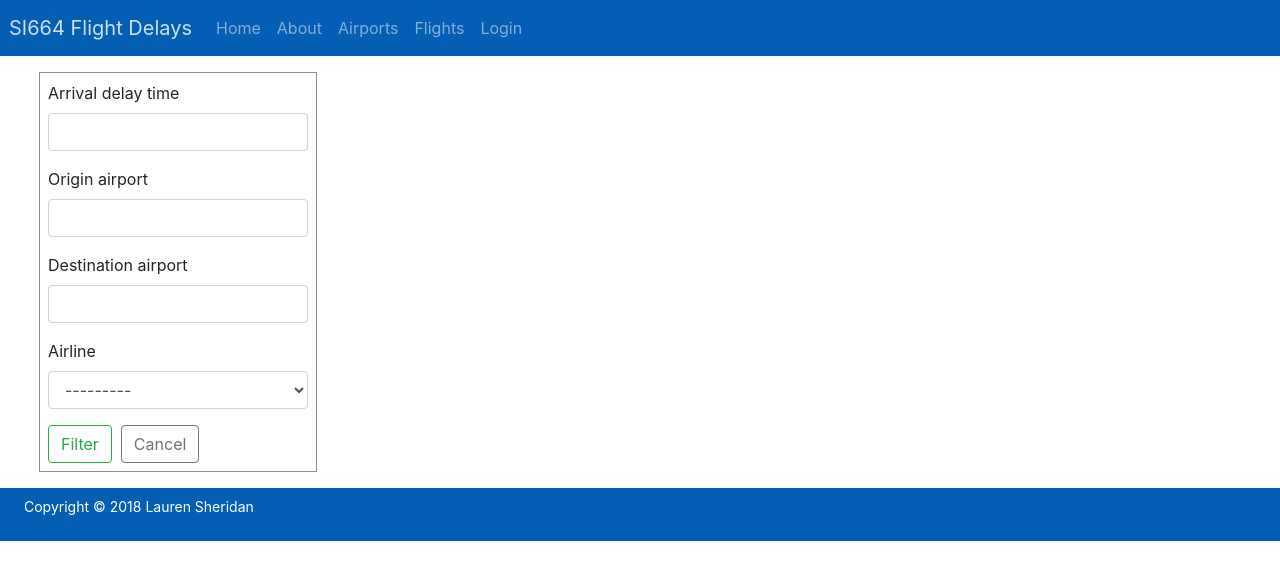
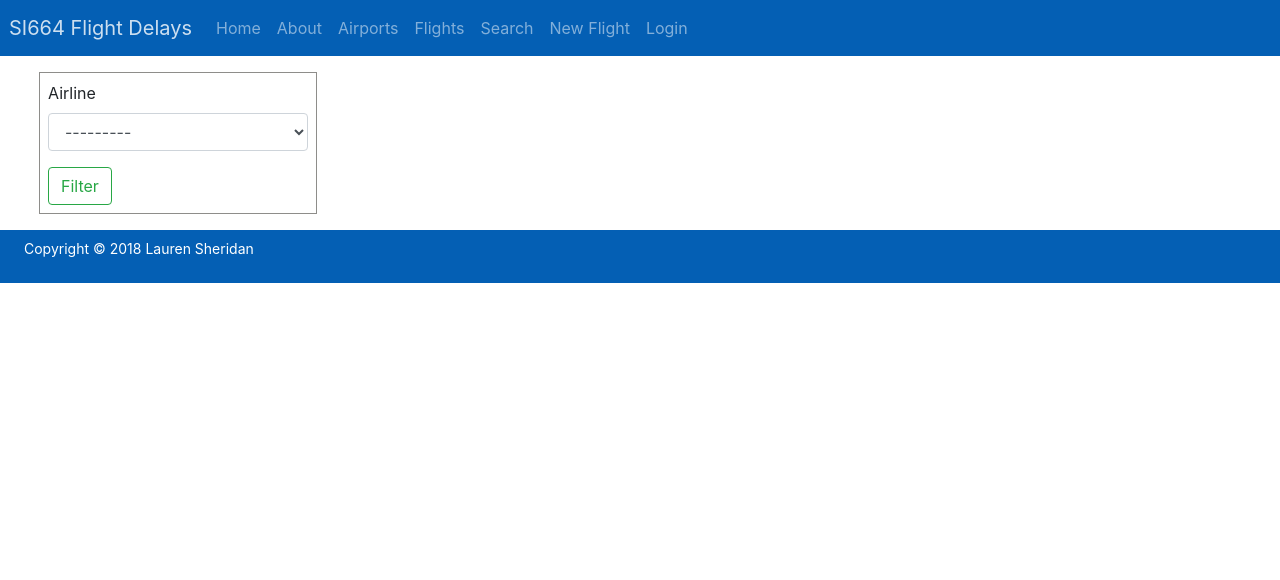
Before and after one commit to ltsheridan/flightdelays, a Django app: page /flightdelays/search/ in a window 1280 px wide. Shown: the top 580 px of the page. Run offline with Django 3.2, Linux system fonts and the light colour scheme; data that the repository does not hold is empty; some libraries are stand-ins or nearby versions.

Commit message:
updates to forms and filters

```diff
--- a/flightdelays/filters.py
+++ b/flightdelays/filters.py
@@ -3,23 +3,6 @@ from flightdelays.models import Flight, Aircraft, Airline, Airport, State, City,
 
 
 class FlightFilter(django_filters.FilterSet):
-	arrival_delay = django_filters.CharFilter(
-		field_name='arrival_delay',
-		label='Arrival delay time',
-		lookup_expr='icontains'
-	)
-
-	origin_airport = django_filters.CharFilter(
-		field_name='origin_airport',
-		label='Origin airport',
-		lookup_expr='icontains'
-	)
-
-	destination_airport = django_filters.CharFilter(
-		field_name='destination_airport',
-		label='Destination airport',
-		lookup_expr='icontains'
-	)
 	airline = django_filters.ModelChoiceFilter(
 		field_name='airline',
 		label='Airline',
--- a/flightdelays/templates/flightdelays/base.html
+++ b/flightdelays/templates/flightdelays/base.html
@@ -43,6 +43,16 @@
         <a class="nav-link" href="{% url 'flight' %}">Flights</a>
     </li>
   </ul>
+  <ul class="navbar-nav">
+    <li class="nav-item">
+      <a class="nav-link" href="{% url 'search' %}">Search</a>
+  </li>
+</ul>
+<ul class="navbar-nav">
+  <li class="nav-item">
+    <a class="nav-link" href="{% url 'flight_new' %}">New Flight</a>
+</li>
+</ul>
   {% if user.is_authenticated %}
   <ul class="navbar-nav mr-auto">
     <li class="nav-item">
--- a/flightdelays/templates/flightdelays/flight_delete.html
+++ b/flightdelays/templates/flightdelays/flight_delete.html
@@ -12,7 +12,7 @@
     {% csrf_token %}
     <p>Are you sure you want to delete the Flight "{{ flight.arrival_delay }}"?</p>
     <button type="submit" class="btn btn-outline-danger">Delete</button>
-    <a class="btn btn-outline-secondary" href="{% url 'site_detail' site.pk %}">Cancel</a>
+    <a class="btn btn-outline-secondary" href="{% url 'flight_detail' flight.pk %}">cancel</a>
   </form>
 
 {% endblock content %}
--- a/flightdelays/templates/flightdelays/flight_detail.html
+++ b/flightdelays/templates/flightdelays/flight_detail.html
@@ -49,7 +49,7 @@
      {% endif %}
 
      {% if user.is_authenticated %}
-       <a class="btn btn-outline-secondary" href="{% url 'flight_update' flight.pk %}">Time Delay Update</a>
+      <a class="btn btn-outline-secondary" href="{% url 'flight_update' 39721 %}">Time Delay Update</a>
      {% endif %}
 
    {% endblock content %}
--- a/flightdelays/templates/flightdelays/flight_filter.html
+++ b/flightdelays/templates/flightdelays/flight_filter.html
@@ -10,17 +10,12 @@
         <form action="" method="get">
           {{ filter.form|crispy }}
           <button type="submit" class="btn btn-outline-success">Filter</button>
-          &nbsp;<a class="btn btn-outline-secondary" href="{% url 'sites' %}">Cancel</a>
         </form>
       </div>
     </div>
     <div class="col-sm-9">
       {% for flight in object_list %}
-        <h4><a href= "{% url 'flight_detail' site.pk %}">{{flight.origin_airport | safe}}</a></h4>
-
-      <!-- {% if site.country_area_names %}
-          {{ site.country_area_names | safe }}
-      {% endif %} -->
+        <h4><a href= "{% url 'flight_detail' flight.pk %}">{{flight.origin_airport | safe}}</a></h4>
 
     {% empty %}
     {% endfor %}
--- a/flightdelays/templates/flightdelays/flight_new.html
+++ b/flightdelays/templates/flightdelays/flight_new.html
@@ -36,7 +36,7 @@
     </div>
 
     <button type="submit" class="btn btn-outline-success">Add</button>
-    &nbsp;<a class="btn btn-outline-secondary" href="{% url 'sites' %}">cancel</a>
+    &nbsp;<a class="btn btn-outline-secondary" href="{% url 'flight' %}">Cancel</a>
   </form>
 
 {% endblock content %}
--- a/flightdelays/templates/flightdelays/flight_update.html
+++ b/flightdelays/templates/flightdelays/flight_update.html
@@ -18,9 +18,9 @@
       </div>
     </div>
 
+        <button type="submit" class="btn btn-outline-success">Update</button>
+        &nbsp;<a class="btn btn-outline-secondary" href="{% url 'flight_detail' flight.pk %}">Cancel</a>
 
-    <button type="submit" class="btn btn-outline-success">Update</button>
-    &nbsp;<a class="btn btn-outline-secondary" href="{% url 'flight_detail' flight.pk %}">Cancel</a>
 
   </form>
 
--- a/flightdelays/urls.py
+++ b/flightdelays/urls.py
@@ -10,8 +10,8 @@ urlpatterns = [
    path('airports/<int:pk>/', views.AirportDetailView.as_view(), name='airport_detail'),
    path('flights/', views.FlightListView.as_view(), name='flight'),
    path('flights/<int:pk>/', views.FlightDetailView.as_view(), name='flight_detail'),
+   path('flights/<int:pk>/update/', views.FlightUpdateView.as_view(), name='flight_update'),
    path('flights/new/', views.FlightCreateView.as_view(), name='flight_new'),
    path('flights/<int:pk>/delete/', views.FlightDeleteView.as_view(), name='flight_delete'),
-   path('flights/<int:pk>/update/', views.FlightUpdateView.as_view(), name='flight_update'),
    path('search/', views.FlightFilterView.as_view(),name='search'),
 ]
--- a/flightdelays/views.py
+++ b/flightdelays/views.py
@@ -76,8 +76,8 @@ class FlightCreateView(generic.View):
 		if form.is_valid():
 			site = form.save(commit=False)
 			site.save()
-			return HttpResponseRedirect(site.get_absolute_url())
-		# return render(request, 'flightdelays/flight_new.html', {'form': form})
+			return redirect(site)
+		return render(request, 'flightdelays/flight_new.html', {'form': form})
 
 	def get(self, request):
 		form = FlightForm()
@@ -117,5 +117,5 @@ class FlightDeleteView(generic.DeleteView):
 
 
 class FlightFilterView(FilterView):
-    filterset_class = FlightFilter
-    template_name = 'flightdelays/flight_filter.html'
+	filterset_class = FlightFilter
+	template_name = 'flightdelays/flight_filter.html'
```
